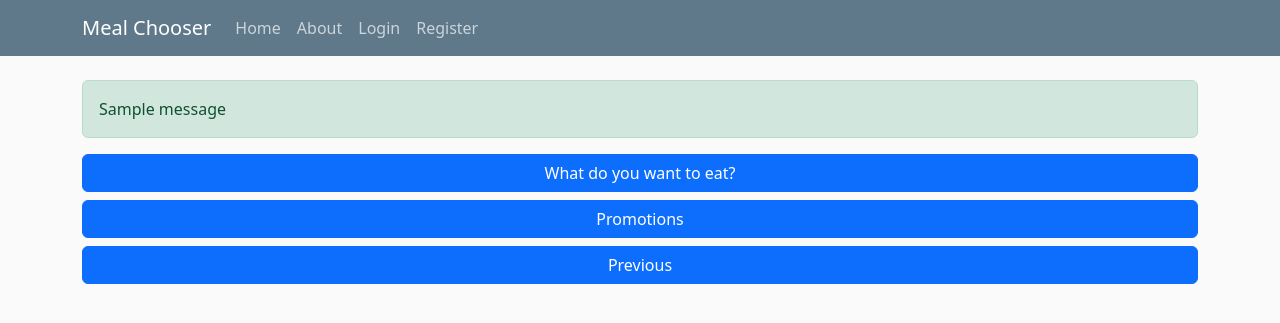
After one commit to FranckSomarriba/MealChooser, a Flask app: template templates/home.html in a window 1280 px wide. The commit adds this page. Shown: the top 323 px of the page. Run offline with Flask 3, Linux system fonts and the light colour scheme; the template is opened without the code that fills it: most values are stand-ins (such as "Sample title", 1, 10 or a date in 2020); one stand-in notice (Sample message) is shown.

Commit message:
MC-14 created buttons for three core features: MealChooser,Promotions,Previous. Renamed index.html to home.html , renamed base.html to layout.html

```diff
--- a/app.py
+++ b/app.py
@@ -1,4 +1,4 @@
-from flask import Flask, render_template, request, url_for
+from flask import Flask, render_template, request, url_for, redirect, flash
 from flask_sqlalchemy import SQLAlchemy
 import randomizer
 
@@ -8,13 +8,17 @@ app = Flask(__name__)
 @app.route('/', methods=['POST', 'GET'])
 @app.route('/home')
 def home():
-    return render_template('index.html', food=randomizer.food(), foodlist=randomizer.fastFoodDict)
+    return render_template('home.html', food=randomizer.food(), foodlist=randomizer.fastFoodDict)
 
 
 @app.route('/about')
 def about():
-    return "This is the about page, here you can find information about the page"
+    return render_template("about.html",title= "about")
 
+@app.route('/mealchooser', methods=['POST', 'GET'])
+
+def mealchooser():
+    return render_template('mealchooser.html', food=randomizer.food(), foodlist=randomizer.fastFoodDict, title='mealchooser')
 
 if __name__ == "__main__":
     app.run(debug=True)
--- /dev/null
+++ b/static/main.css
@@ -0,0 +1,68 @@
+body {
+  background: #FAFAFA;
+  color: #333333;
+  margin-top: 5rem;
+}
+h1, h2, h3, h4, h5, h6 {
+  color: #444444;
+}
+.bg-steel {
+  background-color: #5F788A;
+}
+.site-header .navbar-nav .nav-link {
+  color: #CBD5DB;
+}
+.site-header .navbar-nav .nav-link:hover {
+  color: #181616;
+}
+.site-header .navbar-nav .nav-link.active {
+  font-weight: 500;
+}
+.content-section {
+  background: #FFFFFF;
+  padding: 10px 20px;
+  border: 1px solid #DDDDDD;
+  border-radius: 3px;
+  margin-bottom: 20px;
+}
+.article-title {
+  color: #444444;
+}
+a.article-title:hover {
+  color: #428BCA;
+  text-decoration: none;
+}
+.article-content {
+  white-space: pre-line;
+}
+.article-img {
+  height: 65px;
+  width: 65px;
+  margin-right: 16px;
+}
+.article-metadata {
+  padding-bottom: 1px;
+  margin-bottom: 4px;
+  border-bottom: 1px solid #E3E3E3
+}
+.article-metadata a:hover {
+  color: #333;
+  text-decoration: none;
+}
+.article-svg {
+  width: 25px;
+  height: 25px;
+  vertical-align: middle;
+}
+.account-img {
+  height: 125px;
+  width: 125px;
+  margin-right: 20px;
+  margin-bottom: 16px;
+}
+.account-heading {
+  font-size: 2.5rem;
+}
+.form-group{
+  padding: 10px;
+}
--- /dev/null
+++ b/templates/home.html
@@ -0,0 +1,11 @@
+{% extends "layout.html" %}
+{% block content %}
+
+    <div class="d-grid gap-2">
+
+        <a class="btn btn-primary" href="{{url_for('mealchooser')}}" >What do you want to eat?</a>
+        <a href="#" class="btn btn-primary" role="button" data-bs-toggle="button">Promotions</a>
+        <a href="/about" class="btn btn-primary" role="button" data-bs-toggle="button">Previous</a>
+    </div>
+
+{% endblock content %}
--- /dev/null
+++ b/templates/layout.html
@@ -0,0 +1,59 @@
+<!DOCTYPE html>
+<html lang="en">
+<head>
+    <meta charset="UTF-8">
+    <meta http-equiv="X-UA-Compatible" content="IE=edge">
+    <meta name="viewport" content="width=device-width, initial-scale=1.0">
+    <!-- Bootstrap CSS -->
+    <link href="https://cdn.jsdelivr.net/npm/bootstrap@5.2.2/dist/css/bootstrap.min.css" rel="stylesheet" integrity="sha384-Zenh87qX5JnK2Jl0vWa8Ck2rdkQ2Bzep5IDxbcnCeuOxjzrPF/et3URy9Bv1WTRi" crossorigin="anonymous">
+    <link rel="stylesheet" href="{{ url_for('static', filename='main.css') }}">
+    {% if title%}
+        <title>Meal Chooser - {{ title }}</title>
+    {% else %}
+        <title>Meal Chooser</title>
+    {% endif %}
+</head>
+<body>
+    <header class="site-header">
+        <nav class="navbar navbar-expand-md navbar-dark bg-steel fixed-top">
+          <div class="container">
+            <a class="navbar-brand mr-4" href="/">Meal Chooser</a>
+            <button class="navbar-toggler" type="button" data-toggle="collapse" data-target="#navbarToggle" aria-controls="navbarToggle" aria-expanded="false" aria-label="Toggle navigation">
+             <span class="navbar-toggler-icon"></span>
+            </button>
+            <div class="collapse navbar-collapse" id="navbarToggle">
+              <div class="navbar-nav mr-auto">
+                <a class="nav-item nav-link" href="/">Home</a>
+                <a class="nav-item nav-link" href="/about">About</a>
+              </div>
+              <!-- Navbar Right Side -->
+              <div class="navbar-nav">
+                <a class="nav-item nav-link" href="/login">Login</a>
+                <a class="nav-item nav-link" href="/register">Register</a>
+              </div>
+            </div>
+          </div>
+        </nav>
+    </header>
+    <main role="main" class="container">
+        <div class="row">
+          <div class="col-md-12">
+            {% with messages = get_flashed_messages(with_categories=true)%}
+              {% if messages %}
+                {% for category, message in messages%}
+                  <div class="alert alert-{{ category }}">
+                    {{ message }}
+                  </div>
+                {% endfor %}
+              {% endif %}
+            {% endwith %}
+            {% block content %}{% endblock %}
+          </div>
+
+        </div>
+    </main>
+    <!-- Bootstrap JavaScripts -->
+    <script src="https://cdn.jsdelivr.net/npm/@popperjs/core@2.11.6/dist/umd/popper.min.js" integrity="sha384-oBqDVmMz9ATKxIep9tiCxS/Z9fNfEXiDAYTujMAeBAsjFuCZSmKbSSUnQlmh/jp3" crossorigin="anonymous"></script>
+    <script src="https://cdn.jsdelivr.net/npm/bootstrap@5.2.2/dist/js/bootstrap.min.js" integrity="sha384-IDwe1+LCz02ROU9k972gdyvl+AESN10+x7tBKgc9I5HFtuNz0wWnPclzo6p9vxnk" crossorigin="anonymous"></script>
+</body>
+</html>
```
Also changed, not shown: static/css/main.css (deleted, +0 -71 lines), templates/base.html (deleted, +0 -45 lines), templates/mealchooser.html (renamed from templates/index.html, +1 -8 lines).
